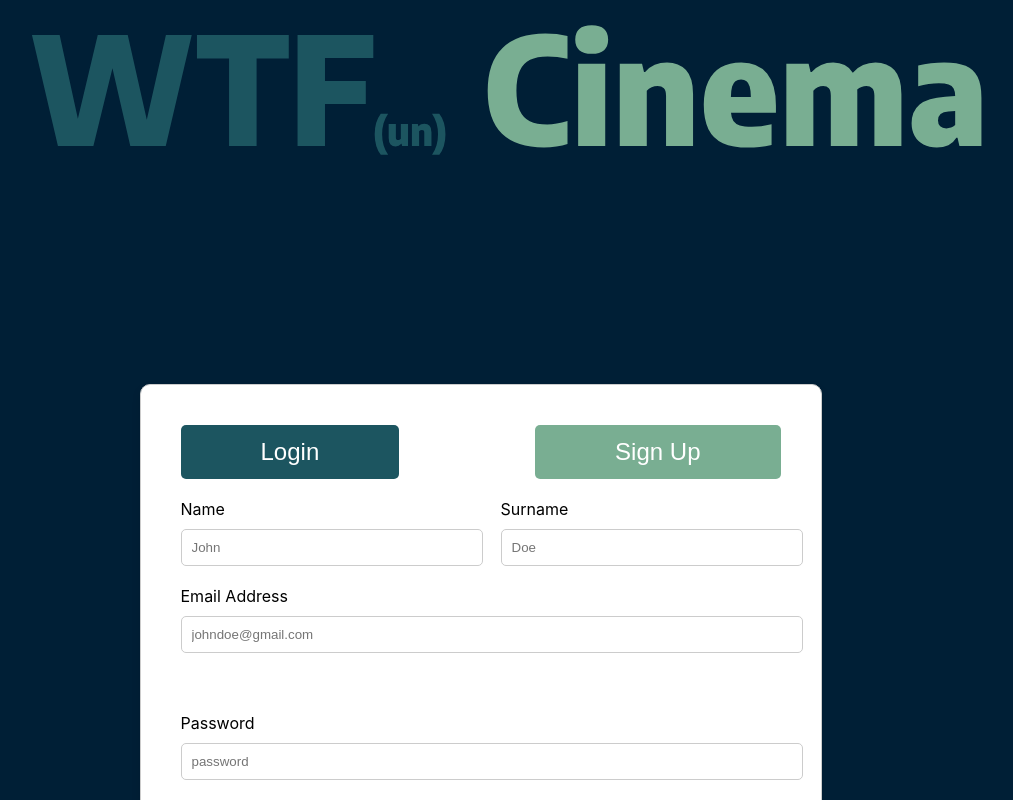
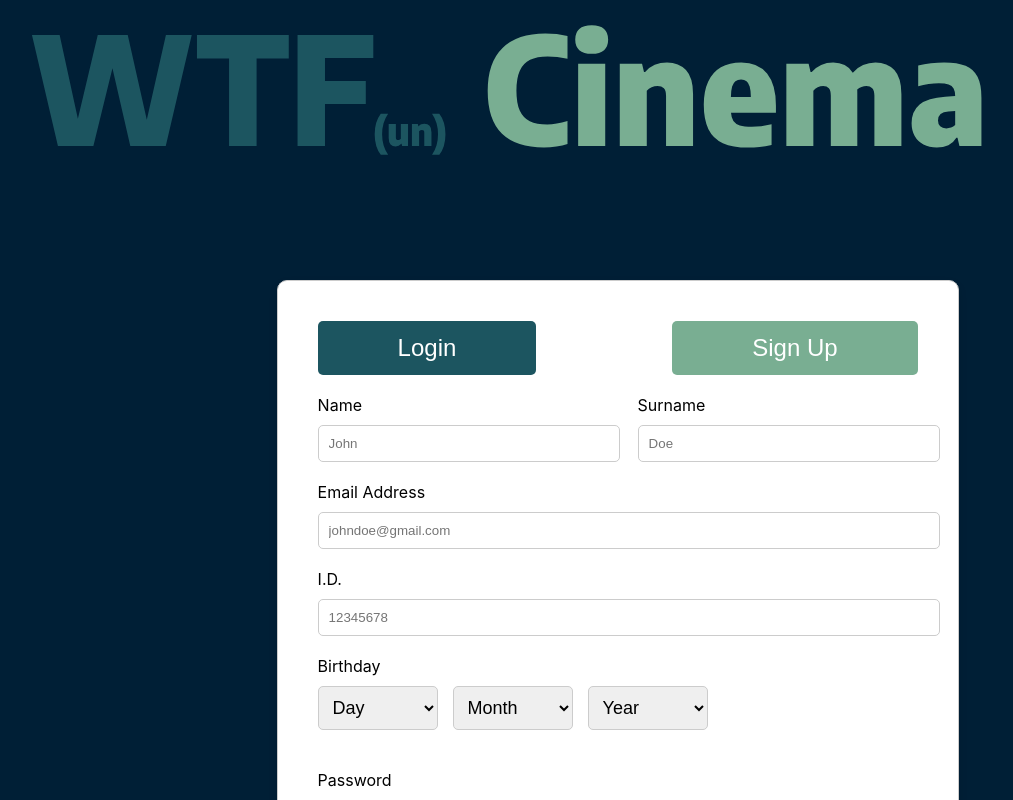
Before and after one commit to SgO1337/frontend-proyecto-tic1-grupo-6, a React (Create React App) app: page /signup in a window 1280 px wide. Shown: the top 800 px of the page, without its empty margins (133-1146 px from the left). Built offline with nearby package versions, Linux system fonts and the light colour scheme.

Commit message:
Tragedia fideos muy triste att Patricio

```diff
--- a/package.json
+++ b/package.json
@@ -8,6 +8,7 @@
     "@testing-library/user-event": "^13.5.0",
     "axios": "^1.7.7",
     "react": "^18.3.1",
+    "react-datepicker": "^7.3.0",
     "react-dom": "^18.3.1",
     "react-router-dom": "^6.26.1",
     "react-scripts": "5.0.1",
--- a/src/components/LoginPage.js
+++ b/src/components/LoginPage.js
@@ -73,6 +73,7 @@ const LoginPage = () => {
                             id="email"
                             name="email"
                             onChange={handleChange}
+                            required
                         />
                     </div>
                     <div className="form-group">
@@ -83,6 +84,7 @@ const LoginPage = () => {
                             id="password"
                             name="password"
                             onChange={handleChange}
+                            required
                         />
                         <br/><br/>
                         <Link to="/forgot-password">Forgot password?</Link>
--- a/src/components/SignUpPage.js
+++ b/src/components/SignUpPage.js
@@ -4,7 +4,17 @@ import './styles.css';
 import axios from "axios";
 
 const SignUpPage = () => {
-    const [user, setUser] = useState({ name: '', surname: '', email: '', password: '', reEnteredPassword: '' });
+    const [user, setUser] = useState({
+        name: '',
+        surname: '',
+        email: '',
+        password: '',
+        reEnteredPassword: '',
+        identification: '',
+        day: '',
+        month: '',
+        year: '' // Fields for day, month, and year
+    });
     const [error, setError] = useState(''); // To store error messages
     const [currentPage, setCurrentPage] = useState(''); // Track the current page
     const navigate = useNavigate(); // Hook for navigation
@@ -21,34 +31,40 @@ const SignUpPage = () => {
         event.preventDefault();
         console.log('Form submitted');
 
-        // Basic name and surname validation
+        // Validate name, surname, and birthday
         const namePattern = /^[a-zA-Z\s]+$/;
         if (!user.name) {
             setError('Name cannot be empty');
-            return; // Stop form submission
+            return;
         } else if (!namePattern.test(user.name)) {
             setError('Name can only contain letters and spaces');
-            return; // Stop form submission
+            return;
         } else if (user.name.length < 2 || user.name.length > 50) {
             setError('Name should be between 2 and 50 characters');
-            return; // Stop form submission
+            return;
         }
 
         if (!user.surname) {
             setError('Surname cannot be empty');
-            return; // Stop form submission
+            return;
         } else if (!namePattern.test(user.surname)) {
             setError('Surname can only contain letters and spaces');
-            return; // Stop form submission
+            return;
         } else if (user.surname.length < 2 || user.surname.length > 50) {
             setError('Surname should be between 2 and 50 characters');
-            return; // Stop form submission
+            return;
+        }
+
+        // Validate birthday
+        if (!user.day || !user.month || !user.year) {
+            setError('Please select a valid birthday');
+            return;
         }
 
         // Check if password and re-entered password match
         if (user.password !== user.reEnteredPassword) {
             setError('The passwords do not match');
-            return; // Stop form submission
+            return;
         }
 
         // Submit the form if validation passes
@@ -58,6 +74,7 @@ const SignUpPage = () => {
                 surname: user.surname,
                 email: user.email,
                 password: user.password,
+                birthday: `${user.year}-${user.month}-${user.day}` // Send birthday in YYYY-MM-DD format
             });
 
             if (response.data.success) {
@@ -72,6 +89,25 @@ const SignUpPage = () => {
                 setError('Ocurrió un error al registrarse. Por favor, inténtalo de nuevo.');
             }
         }*/
+    };
+
+    // Generate options for day, month, and year dropdowns
+    const renderDayOptions = () => {
+        const daysInMonth = new Date(user.year || 2000, user.month || 1, 0).getDate();
+        return Array.from({ length: daysInMonth }, (_, i) => <option key={i + 1} value={i + 1}>{i + 1}</option>);
+    };
+
+    const renderMonthOptions = () => {
+        const monthNames = [
+            'January', 'February', 'March', 'April', 'May', 'June',
+            'July', 'August', 'September', 'October', 'November', 'December'
+        ];
+        return monthNames.map((month, index) => <option key={index + 1} value={index + 1}>{month}</option>);
+    };
+
+    const renderYearOptions = () => {
+        const currentYear = new Date().getFullYear();
+        return Array.from({ length: 100 }, (_, i) => <option key={i} value={currentYear - i}>{currentYear - i}</option>);
     };
 
     useEffect(() => {
@@ -132,9 +168,41 @@ const SignUpPage = () => {
                             onChange={handleChange}
                             required
                         />
-                        <br/><br/><br/>
                     </div>
                     <div className="form-group">
+                        <label htmlFor="identification">I.D.</label>
+                        <input
+                            placeholder="12345678"
+                            type="text"
+                            id="identification"
+                            name="identification"
+                            value={user.identification}
+                            onChange={handleChange}
+                            required
+                        />
+                    </div>
+
+                    {/* Birthday Selector */}
+                    <div className="form-group">
+                        <label htmlFor="birthday">Birthday</label>
+                        <div className="birthday-selector">
+                            <select name="day" value={user.day} onChange={handleChange} required>
+                                <option value="">Day</option>
+                                {renderDayOptions()}
+                            </select>
+                            <select name="month" value={user.month} onChange={handleChange} required>
+                                <option value="">Month</option>
+                                {renderMonthOptions()}
+                            </select>
+                            <select name="year" value={user.year} onChange={handleChange} required>
+                                <option value="">Year</option>
+                                {renderYearOptions()}
+                            </select>
+                        </div>
+                    </div>
+
+                    <div className="form-group">
+                        <br/>
                         <label htmlFor="password">Password</label>
                         <input
                             placeholder="password"
@@ -145,7 +213,6 @@ const SignUpPage = () => {
                             onChange={handleChange}
                             required
                         />
-                        <br/>
                     </div>
                     <div className="form-group">
                         <label htmlFor="reEnteredPassword">Re-Enter Password</label>
@@ -158,7 +225,6 @@ const SignUpPage = () => {
                             onChange={handleChange}
                             required
                         />
-                        <br/><br/>
                     </div>
                     {error && <div className="error-message">{error}</div>} {/* Show error message */}
                     <button type="submit" className="submit-button">Sign Up</button>
--- a/src/components/styles.css
+++ b/src/components/styles.css
@@ -3,13 +3,15 @@ body {
     display: flex;
     justify-content: center;
     align-items: flex-start;
-    height: 100vh;
+    height: 120vh;
     background: #001f36;
     margin: 0;
 }
 
 .login-container {
-    margin-left: 15%;
+    position: absolute; /* Allows precise positioning */
+    top: 10%; /* Move to the vertical center of the viewport */
+    left: 32%; /* Move to the horizontal center of the viewport */
     width: 600px; /* Increased width */
     margin-top: 200px;
     background: white;
@@ -117,3 +119,31 @@ a[href="/forgot-password"] {
 a[href="/forgot-password"]:hover {
     color: #104166;
 }
+
+/* Style the select dropdowns */
+.birthday-selector select {
+    font-size: 18px; /* Increase the font size */
+    padding: 10px;   /* Increase the padding */
+    width: 120px;    /* Adjust the width */
+    margin-right: 10px; /* Space between the selects */
+    border-radius: 5px; /* Add some rounding for aesthetics */
+    border: 1px solid #ccc; /* Light border */
+}
+
+/* Hide the "Day", "Month", and "Year" option once the user opens the dropdown */
+.birthday-selector select:focus option[value=""] {
+    display: none; /* Hide the default option on focus */
+}
+
+/* Optional: Add a hover effect */
+.birthday-selector select:hover {
+    border-color: #888;
+}
+
+/* Adjust the form group to center the dropdowns */
+.birthday-selector {
+    display: flex;
+    justify-content: space-between;
+    max-width: 400px;
+    margin-bottom: 20px;
+}
```
Also changed, not shown: 1 other file (tests, documents, lock files or other folders).
